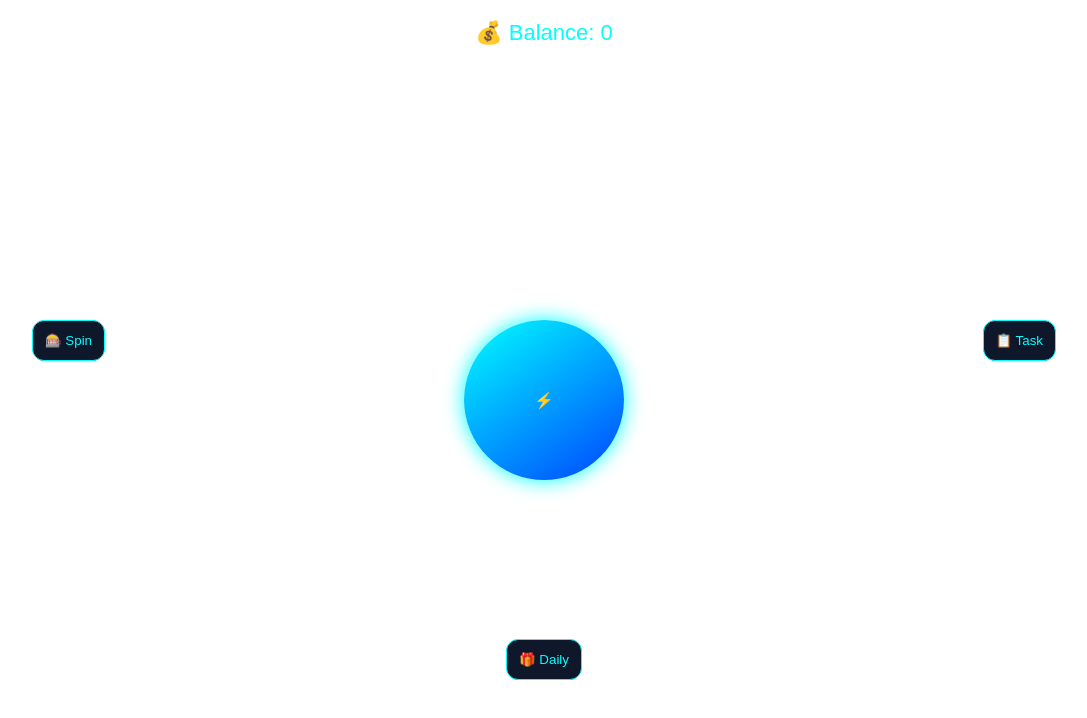
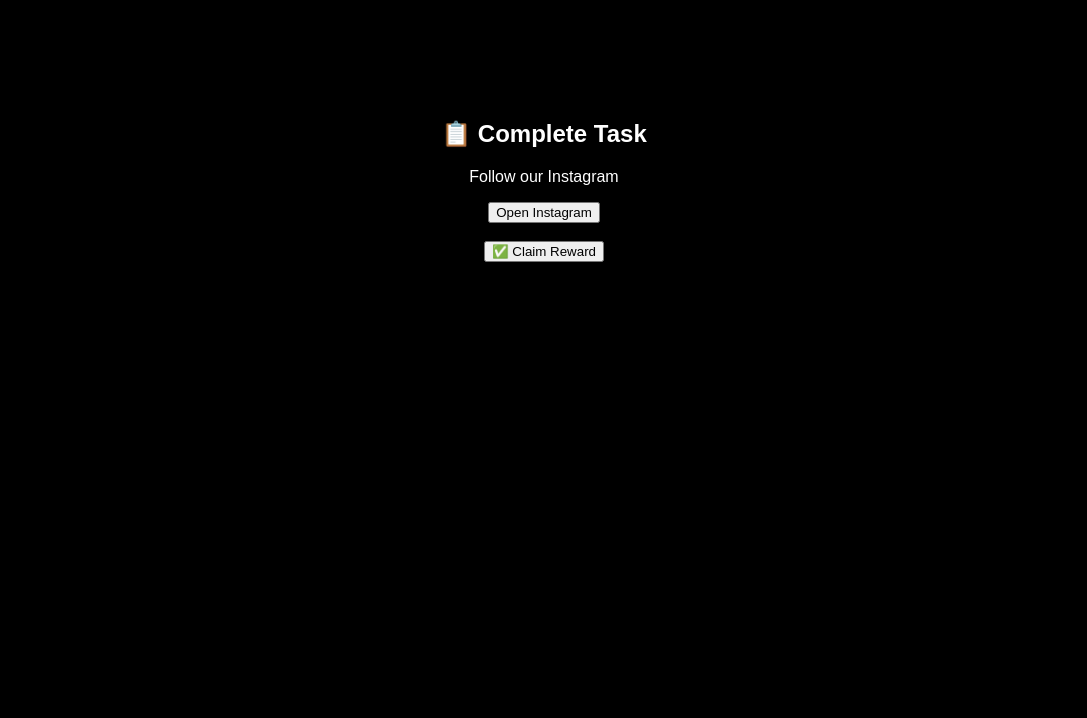
Before and after one commit to saam009/nilma-app, a plain HTML site: page index.html in a window 1280 px wide. Both pictures are taken after a click on the button "📋 Task". Shown: the whole page, without its empty margins (96-1183 px from the left). Drawn offline with Linux system fonts and the light colour scheme.

Commit message:
Update index.html

```diff
--- a/index.html
+++ b/index.html
@@ -119,7 +119,28 @@
 function update() {
   document.getElementById("balance").innerText = coins;
 }
+let taskDone = false;
 
+function openInsta() {
+  window.open("https://instagram.com/");
+  taskDone = true;
+}
+
+function claimTask() {
+  if (!taskDone) {
+    alert("Complete the task first!");
+    return;
+  }
+
+  coins += 30;
+  save();
+  update();
+
+  alert("Task reward +30");
+
+  document.getElementById("taskBox").style.display = "none";
+  taskDone = false;
+}
 update();
 
 // MINE
@@ -131,9 +152,8 @@
 
 // TASK
 function task() {
-  window.open("https://instagram.com/");
+  document.getElementById("taskBox").style.display = "block";
 }
-
 // DAILY (24h)
 function daily() {
   let now = Date.now();
@@ -181,6 +201,18 @@
   }, 3000);
 }
 </script>
+<div id="taskBox" style="display:none; position:fixed; top:0; left:0; width:100%; height:100%; background:black; color:white; text-align:center; padding-top:100px;">
 
+  <h2>📋 Complete Task</h2>
+
+  <p>Follow our Instagram</p>
+
+  <button onclick="openInsta()">Open Instagram</button>
+
+  <br><br>
+
+  <button onclick="claimTask()">✅ Claim Reward</button>
+
+</div>
 </body>
 </html>
```
